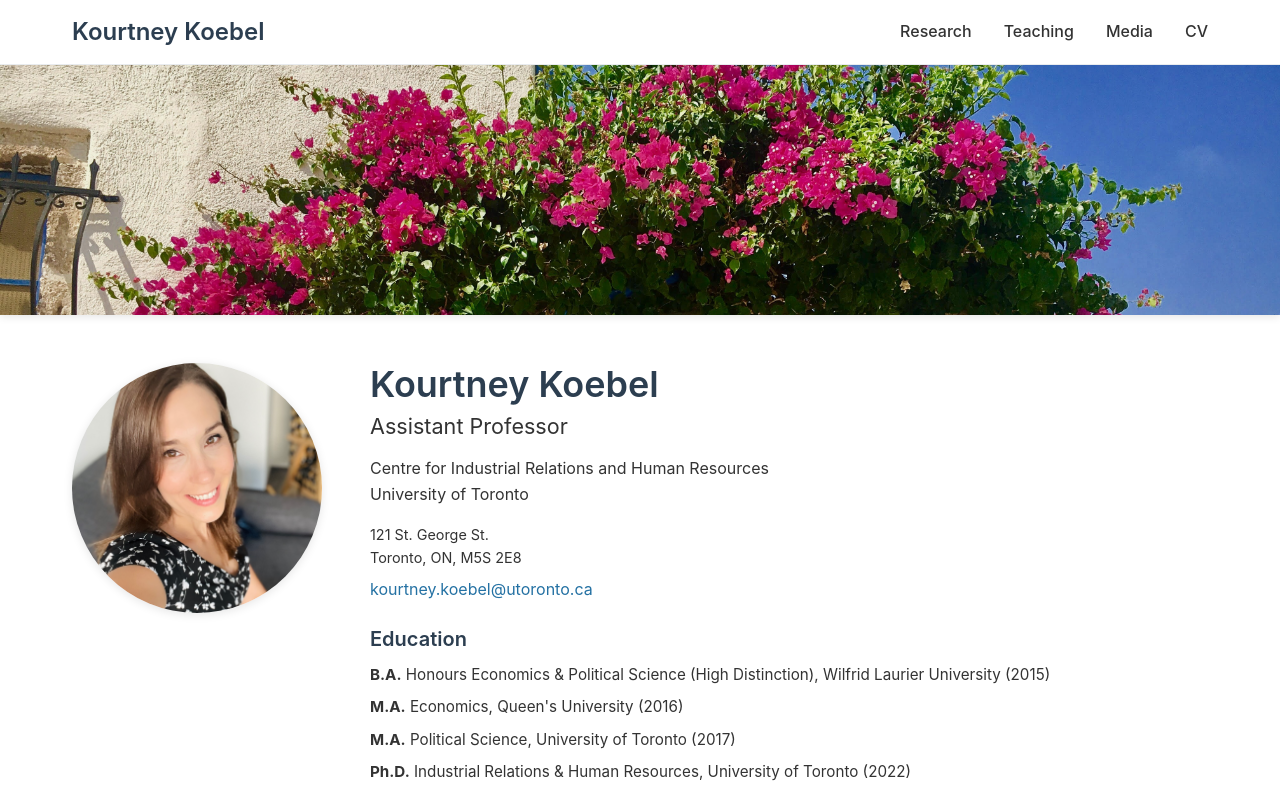
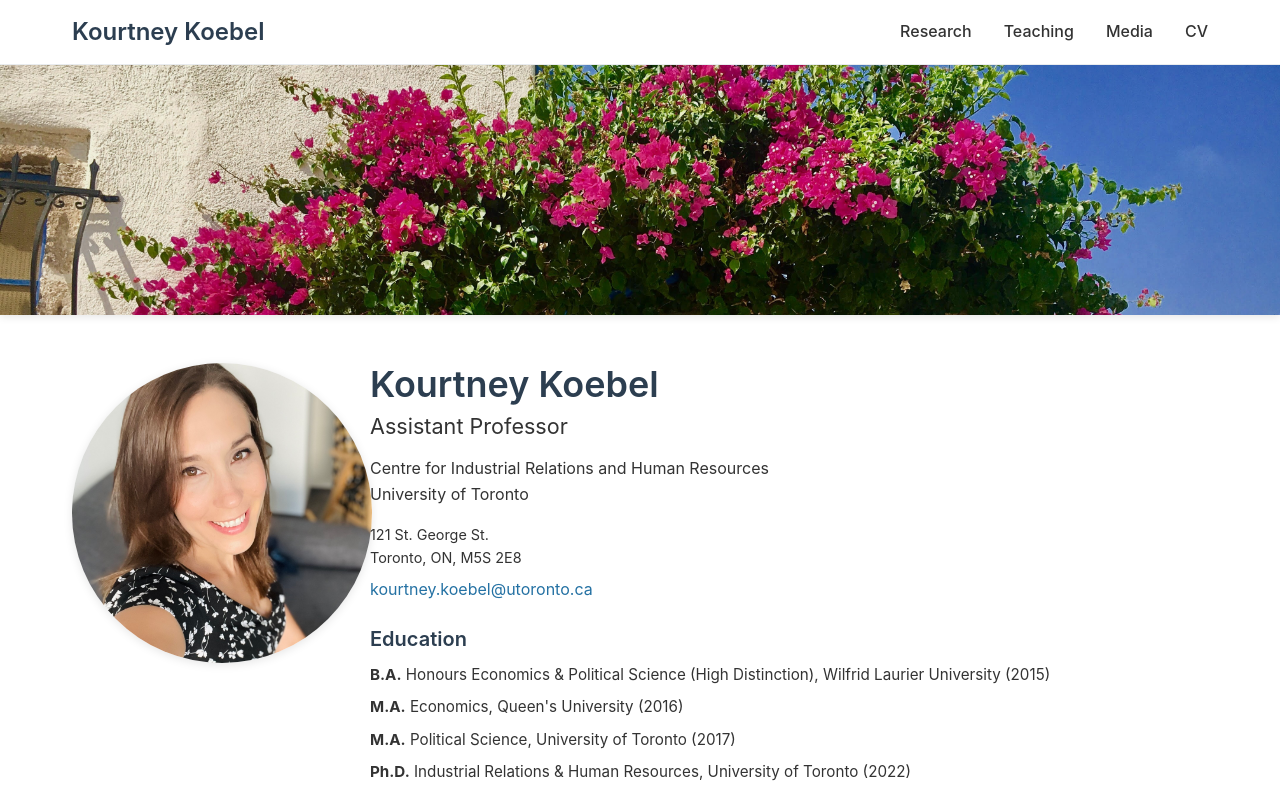
Before and after one commit to koebl/kourtney, a React (Vite) app: page / in a window 1280 px wide. Shown: the top 800 px of the page. Built offline with nearby package versions, Linux system fonts and the light colour scheme.

Commit message:
Update main.scss

```diff
--- a/src/styles/main.scss
+++ b/src/styles/main.scss
@@ -335,8 +335,8 @@ a:hover {
 
   .profile-image {
     margin: 0;
-    width: 250px;
-    height: 250px;
+    width: 300px;
+    height: 300px;
   }
 }
 
```
